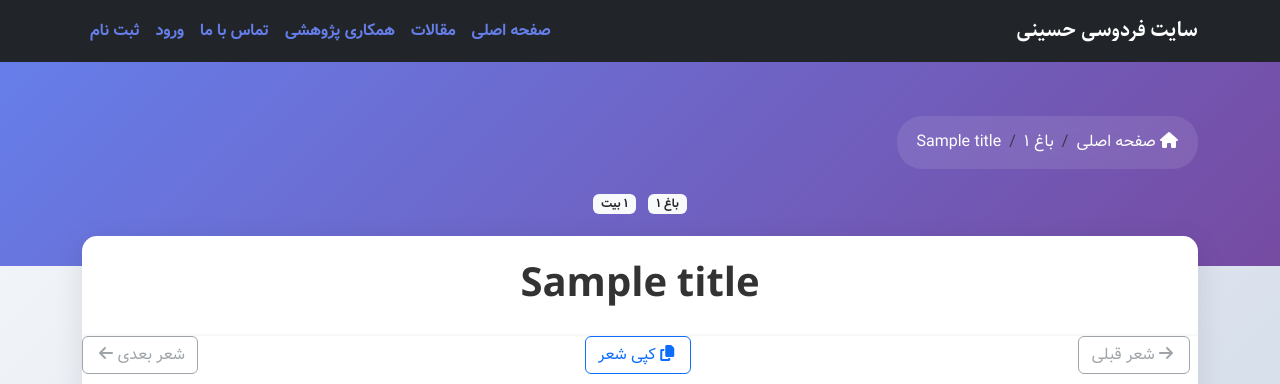
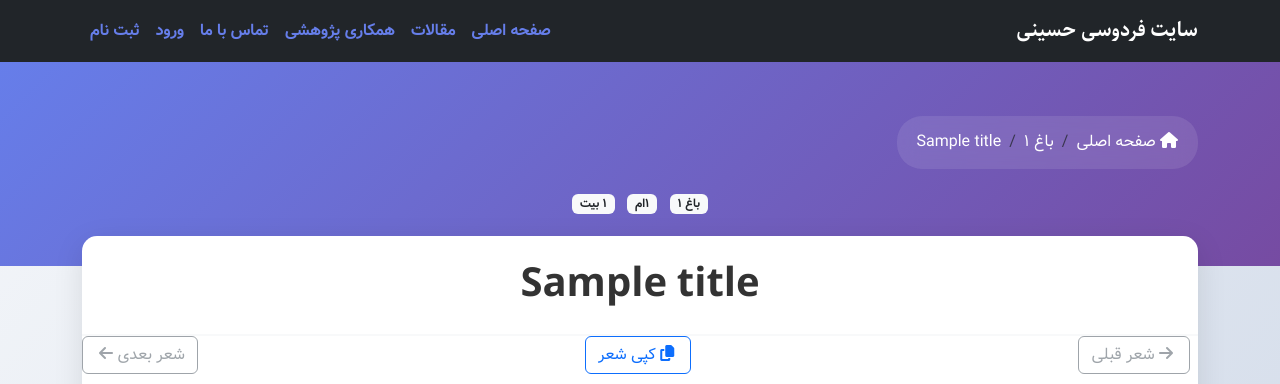
Before and after one commit to salarimendi/fhosseini, a Flask app: page /title/1 in a window 1280 px wide. Shown: the top 384 px of the page. Run offline with Flask 3, Linux system fonts and the light colour scheme; tables that the repository leaves empty hold one stand-in row (values such as "Sample post"); some libraries are stand-ins or nearby versions.

Commit message:
add order of poem

```diff
--- a/app/templates/poem.html
+++ b/app/templates/poem.html
@@ -378,6 +378,7 @@
         <div class="text-center">
             <p class="mb-2">
                 <span class="badge bg-light text-dark">باغ {{ title.garden|persian_number }}</span>
+                <span class="badge bg-light text-dark ms-2">{{ title.order_in_garden|persian_number }}ام</span>
                 <span class="badge bg-light text-dark ms-2">{{ verses|length|persian_number }} بیت</span>
             </p>
         </div>
```
